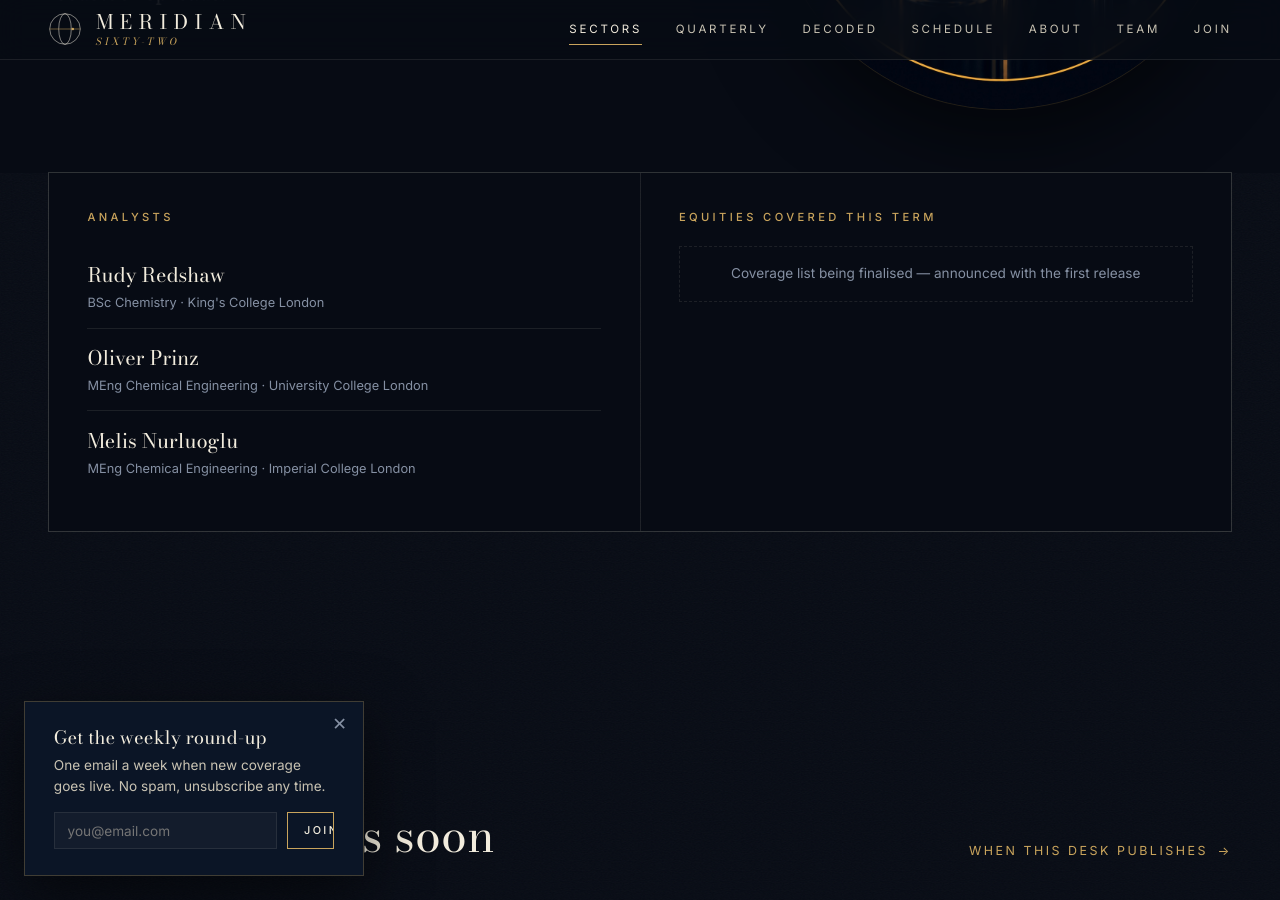
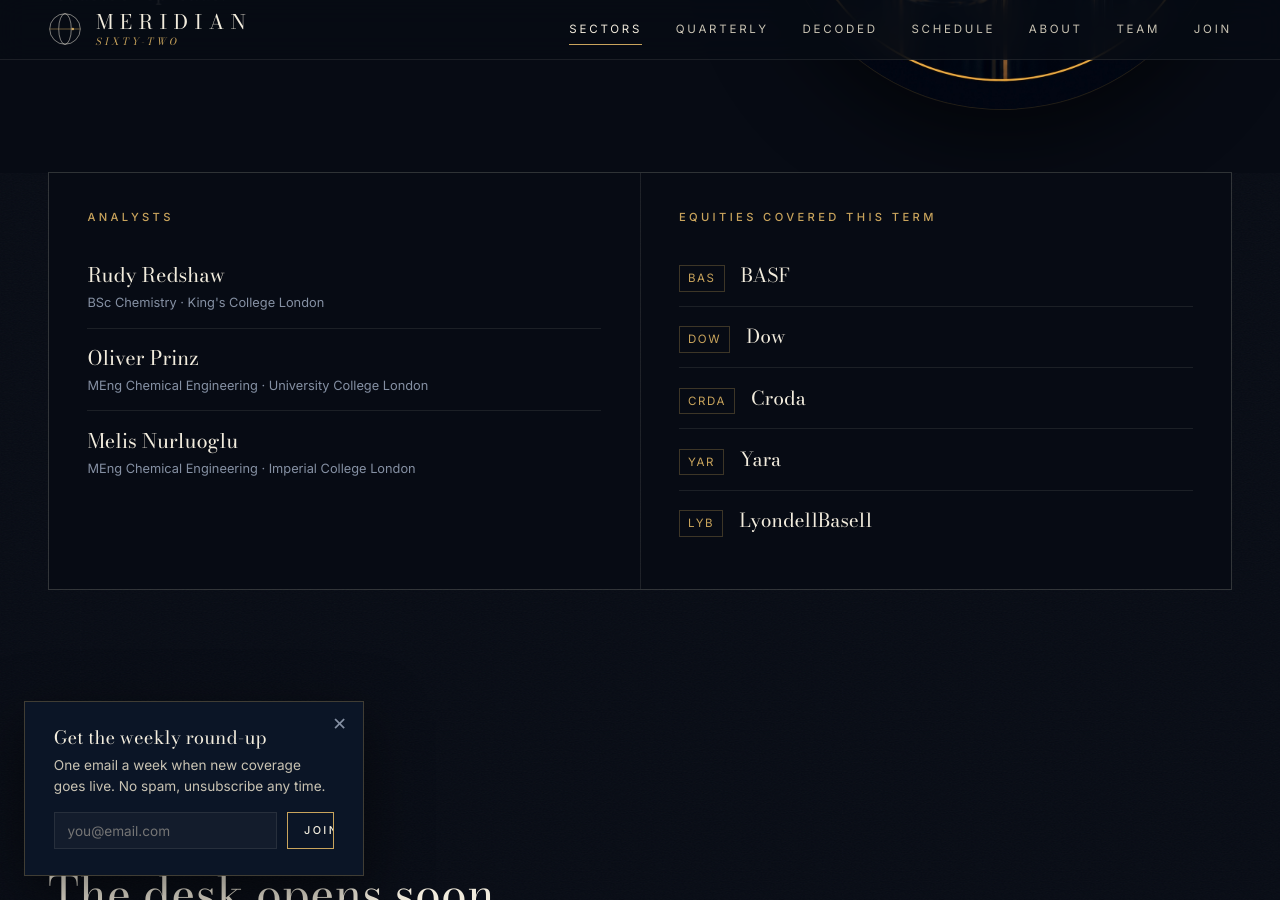
Before and after one commit to meridian62contact-lang/meridian62contact-lang.github.io, a Jekyll site: the page built from _sectors/03-chemicals.md, in a window 1280 px wide and 900 px high, scrolled down 521 px. Built offline with Jekyll 4.4.1, drawn with Linux system fonts in a browser that asks for light colours.

Commit message:
Update 03-chemicals.md

```diff
--- a/_sectors/03-chemicals.md
+++ b/_sectors/03-chemicals.md
@@ -23,6 +23,21 @@
 # 3–5 companies the desk follows all term. 'watching' is the one-sentence coverage line:
 # the specific thing the desk is watching right now (update it whenever it changes).
 equities:
+  - company: "BASF"
+    ticker: "BAS"
+    watching: ""
+  - company: "Dow"
+    ticker: "DOW"
+    watching: ""
+  - company: "Croda"
+    ticker: "CRDA"
+    watching: ""
+  - company: "Yara"
+    ticker: "YAR"
+    watching: ""
+  - company: "LyondellBasell"
+    ticker: "LYB"
+    watching: ""
   # - company: "Company name"
   #   ticker: "TICKER"
   #   watching: "The one specific thing we are watching right now."
```
